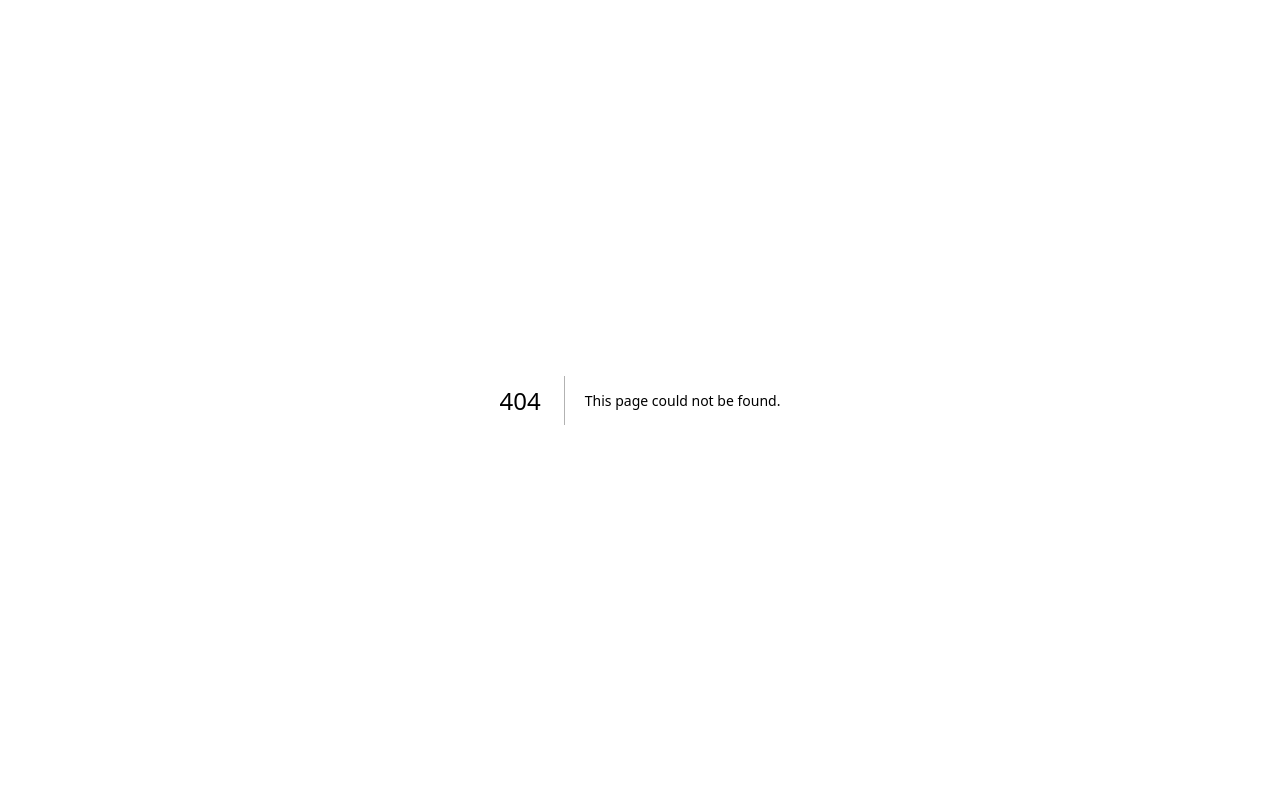
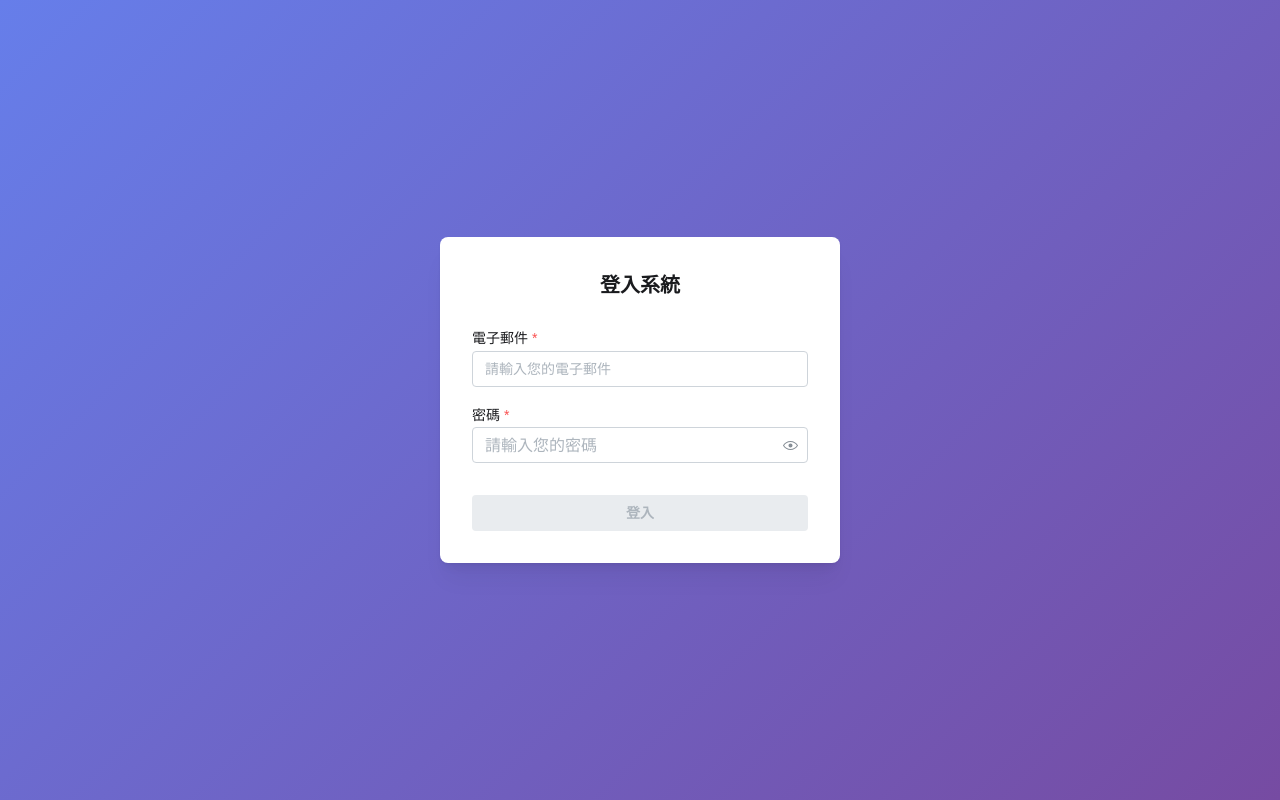
Before and after one commit to daskinnyman/bdd-video-management, a Next.js app: page /login in a window 1280 px wide. Before the commit this address had no page. Built offline with nearby package versions, Linux system fonts and the light colour scheme.

Commit message:
新增登入功能，包括登入頁面、表單元件、樣式、表單處理邏輯及模擬登入服務，並整合 Mantine 元件以提升使用者體驗。

```diff
--- /dev/null
+++ b/src/app/login/components/login-form.tsx
@@ -0,0 +1,101 @@
+import { TextInput, PasswordInput, Button, Group, Alert } from "@mantine/core";
+import { IconAlertCircle } from "@tabler/icons-react";
+import type {
+  UseFormRegister,
+  UseFormHandleSubmit,
+  FieldErrors,
+} from "react-hook-form";
+import type { LoginFormData } from "../types";
+
+type LoginFormProps = {
+  form: {
+    register: UseFormRegister<LoginFormData>;
+    handleSubmit: UseFormHandleSubmit<LoginFormData>;
+    formState: {
+      errors: FieldErrors<LoginFormData>;
+      isValid: boolean;
+      isSubmitting: boolean;
+    };
+  };
+  watchedEmail: string;
+  watchedPassword: string;
+  onSubmit: (data: LoginFormData) => Promise<void>;
+  onEmailChange: (event: React.ChangeEvent<HTMLInputElement>) => void;
+  onPasswordChange: (event: React.ChangeEvent<HTMLInputElement>) => void;
+};
+
+export const LoginForm = ({
+  form,
+  watchedEmail,
+  watchedPassword,
+  onSubmit,
+  onEmailChange,
+  onPasswordChange,
+}: LoginFormProps) => {
+  const {
+    register,
+    handleSubmit,
+    formState: { errors, isValid, isSubmitting },
+  } = form;
+
+  return (
+    <form onSubmit={handleSubmit(onSubmit)}>
+      {errors.root && (
+        <Alert
+          icon={<IconAlertCircle size={16} />}
+          title="登入失敗"
+          color="red"
+          mt="md"
+          data-testid="error-message"
+        >
+          {errors.root.message}
+        </Alert>
+      )}
+      <TextInput
+        {...register("email", {
+          required: "請輸入電子郵件",
+          pattern: {
+            value: /^[^\s@]+@[^\s@]+\.[^\s@]+$/,
+            message: "請輸入有效的電子郵件格式",
+          },
+        })}
+        label="電子郵件"
+        placeholder="請輸入您的電子郵件"
+        data-testid="email-input"
+        error={errors.email?.message}
+        onChange={onEmailChange}
+        mt="md"
+        required
+      />
+
+      <PasswordInput
+        {...register("password", {
+          required: "請輸入密碼",
+          minLength: {
+            value: 6,
+            message: "密碼至少需要 6 個字元",
+          },
+        })}
+        label="密碼"
+        placeholder="請輸入您的密碼"
+        data-testid="password-input"
+        error={errors.password?.message}
+        onChange={onPasswordChange}
+        mt="md"
+        required
+      />
+
+      <Group justify="center" mt="xl">
+        <Button
+          type="submit"
+          loading={isSubmitting}
+          disabled={!isValid || !watchedEmail || !watchedPassword}
+          data-testid="login-button"
+          fullWidth
+        >
+          {isSubmitting ? "登入中..." : "登入"}
+        </Button>
+      </Group>
+    </form>
+  );
+};
--- /dev/null
+++ b/src/app/login/hooks/use-login-form.tsx
@@ -0,0 +1,94 @@
+import { useForm } from "react-hook-form";
+import { notifications } from "@mantine/notifications";
+import { IconAlertCircle, IconCheck } from "@tabler/icons-react";
+import type { LoginFormData } from "../types";
+import { loginService } from "../services/login-service";
+
+export const useLoginForm = () => {
+  const {
+    register,
+    handleSubmit,
+    formState: { errors, isValid, isSubmitting },
+    watch,
+    setValue,
+    trigger,
+    setError,
+    clearErrors,
+  } = useForm<LoginFormData>({
+    mode: "onChange",
+    defaultValues: {
+      email: "",
+      password: "",
+    },
+  });
+
+  const watchedEmail = watch("email");
+  const watchedPassword = watch("password");
+
+  const showNotification = (
+    title: string,
+    message: string,
+    color: "green" | "red"
+  ) => {
+    const icon =
+      color === "green" ? (
+        <IconCheck size={16} />
+      ) : (
+        <IconAlertCircle size={16} />
+      );
+    notifications.show({
+      title,
+      message,
+      color,
+      icon,
+    });
+  };
+
+  const onSubmit = async (data: LoginFormData) => {
+    clearErrors();
+
+    try {
+      const result = await loginService.login(data.email, data.password);
+
+      if (result.success) {
+        showNotification("成功", result.message, "green");
+      } else {
+        setError("root", {
+          type: "manual",
+          message: result.message,
+        });
+        showNotification("錯誤", result.message, "red");
+      }
+    } catch {
+      const errorMsg = "登入時發生錯誤，請稍後再試";
+      setError("root", {
+        type: "manual",
+        message: errorMsg,
+      });
+      showNotification("錯誤", errorMsg, "red");
+    }
+  };
+
+  const handleEmailChange = (event: React.ChangeEvent<HTMLInputElement>) => {
+    const value = event.target.value;
+    setValue("email", value);
+    trigger("email");
+  };
+
+  const handlePasswordChange = (event: React.ChangeEvent<HTMLInputElement>) => {
+    const value = event.target.value;
+    setValue("password", value);
+    trigger("password");
+  };
+
+  return {
+    register,
+    handleSubmit,
+    formState: { errors, isValid, isSubmitting },
+    watchedEmail,
+    watchedPassword,
+    onSubmit,
+    handleEmailChange,
+    handlePasswordChange,
+  };
+};
--- /dev/null
+++ b/src/app/login/index.ts
@@ -0,0 +1,5 @@
+export { default as LoginPage } from "./page";
+export { LoginForm } from "./components/login-form";
+export { useLoginForm } from "./hooks/use-login-form";
+export { loginService } from "./services/login-service";
+export type { LoginFormData, LoginResult, LoginService } from "./types";
--- /dev/null
+++ b/src/app/login/login.module.scss
@@ -0,0 +1,17 @@
+.loginContainer {
+  min-height: 100vh;
+  display: flex;
+  align-items: center;
+  justify-content: center;
+  background: linear-gradient(135deg, #667eea 0%, #764ba2 100%);
+}
+
+.loginCard {
+  width: 100%;
+  max-width: 400px;
+}
+
+.loginTitle {
+  text-align: center;
+  margin-bottom: 1.5rem;
+}
--- /dev/null
+++ b/src/app/login/page.tsx
@@ -0,0 +1,44 @@
+"use client";
+
+import { Paper, Box, Text } from "@mantine/core";
+import { useLoginForm } from "./hooks/use-login-form";
+import { LoginForm } from "./components/login-form";
+import styles from "./login.module.scss";
+
+export default function LoginPage() {
+  const {
+    register,
+    handleSubmit,
+    formState: { errors, isValid, isSubmitting },
+    watchedEmail,
+    watchedPassword,
+    onSubmit,
+    handleEmailChange,
+    handlePasswordChange,
+  } = useLoginForm();
+
+  const form = {
+    register,
+    handleSubmit,
+    formState: { errors, isValid, isSubmitting },
+  };
+
+  return (
+    <Box className={styles.loginContainer}>
+      <Paper shadow="md" p="xl" radius="md" className={styles.loginCard}>
+        <Text size="xl" fw={700} className={styles.loginTitle}>
+          登入系統
+        </Text>
+
+        <LoginForm
+          form={form}
+          watchedEmail={watchedEmail}
+          watchedPassword={watchedPassword}
+          onSubmit={onSubmit}
+          onEmailChange={handleEmailChange}
+          onPasswordChange={handlePasswordChange}
+        />
+      </Paper>
+    </Box>
+  );
+}
--- /dev/null
+++ b/src/app/login/services/login-service.ts
@@ -0,0 +1,21 @@
+import type { LoginResult } from "../types";
+
+export class MockLoginService {
+  async login(email: string, password: string): Promise<LoginResult> {
+    // Simulate API call
+    await new Promise((resolve) => setTimeout(resolve, 1000));
+
+    if (email === "test@example.com" && password === "password123") {
+      return { success: true, message: "登入成功！" };
+    } else if (
+      email === "invalid@example.com" &&
+      password === "wrongpassword"
+    ) {
+      return { success: false, message: "帳號或密碼錯誤" };
+    } else {
+      return { success: false, message: "登入失敗，請檢查您的帳號密碼" };
+    }
+  }
+}
+
+export const loginService = new MockLoginService();
--- /dev/null
+++ b/src/app/login/types.ts
@@ -0,0 +1,13 @@
+export type LoginFormData = {
+  email: string;
+  password: string;
+};
+
+export type LoginResult = {
+  success: boolean;
+  message: string;
+};
+
+export type LoginService = {
+  login: (email: string, password: string) => Promise<LoginResult>;
+};
```
